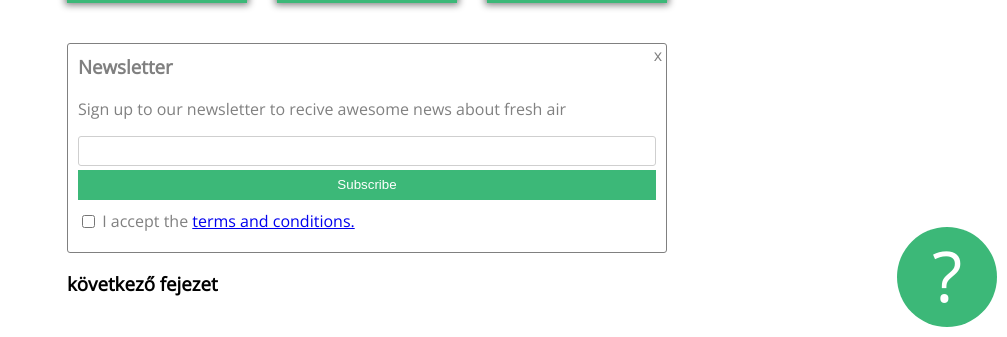
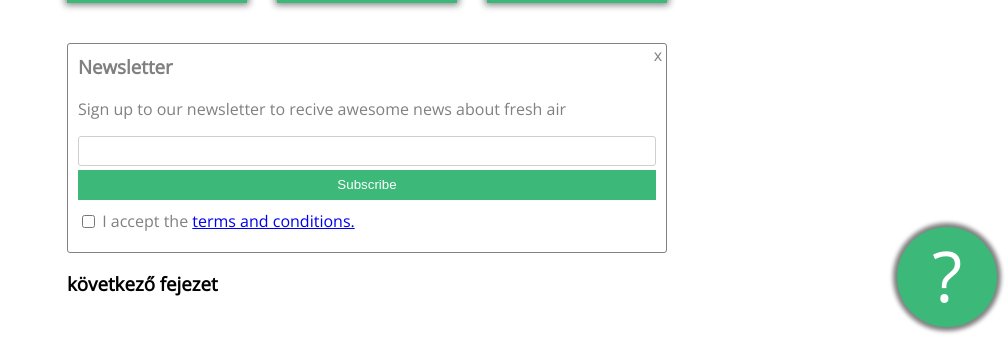
Before and after one commit to valyiroland/html, a plain HTML site: page index.html in a window 1280 px wide. Shown: the part 463-800 px from the top of the page, without its empty margins (273-1280 px from the left). Drawn offline with nearby package versions, Linux system fonts and the light colour scheme.

Commit message:
Add files via upload

```diff
--- a/style.css
+++ b/style.css
@@ -65,6 +65,7 @@ text-align: center;
 position: fixed;
 bottom: 10px;
 right: 10px;
+box-shadow: 0 0 4px 4px gray;
 }
 
 .card {
```
